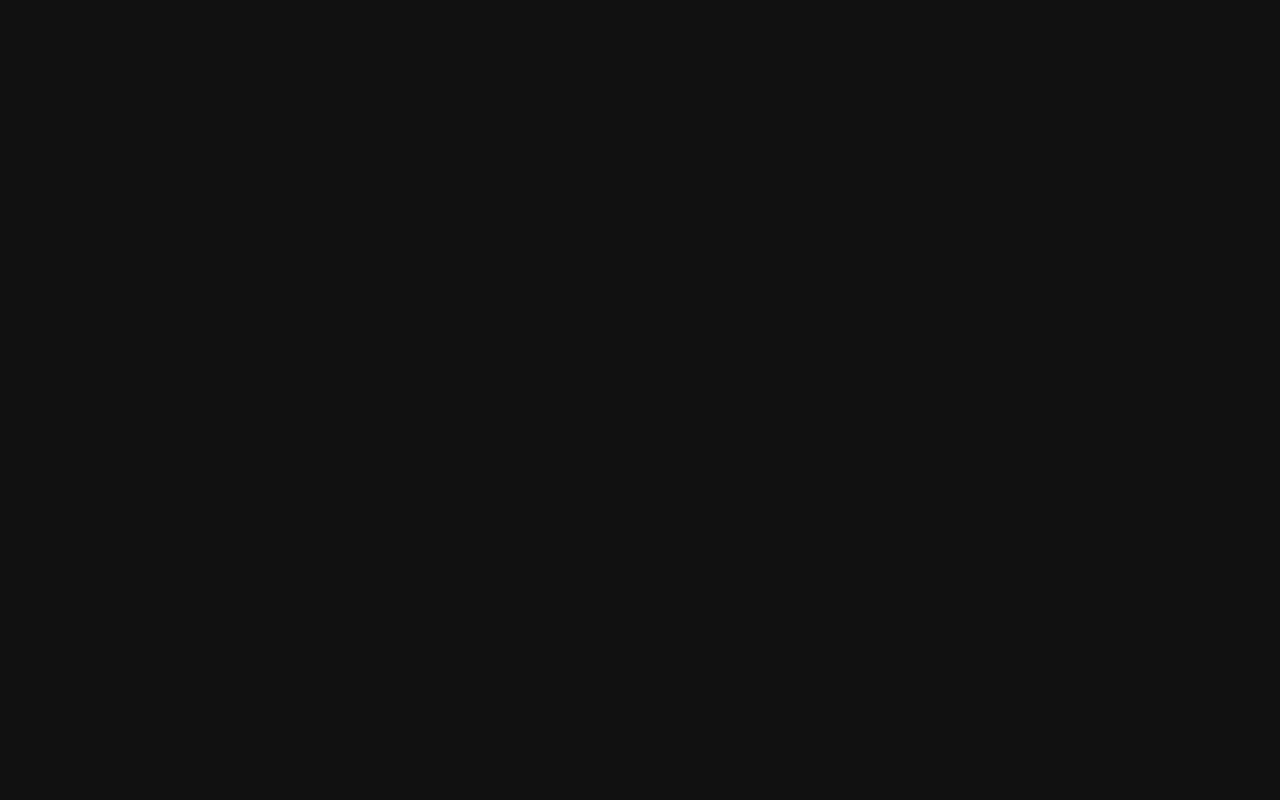
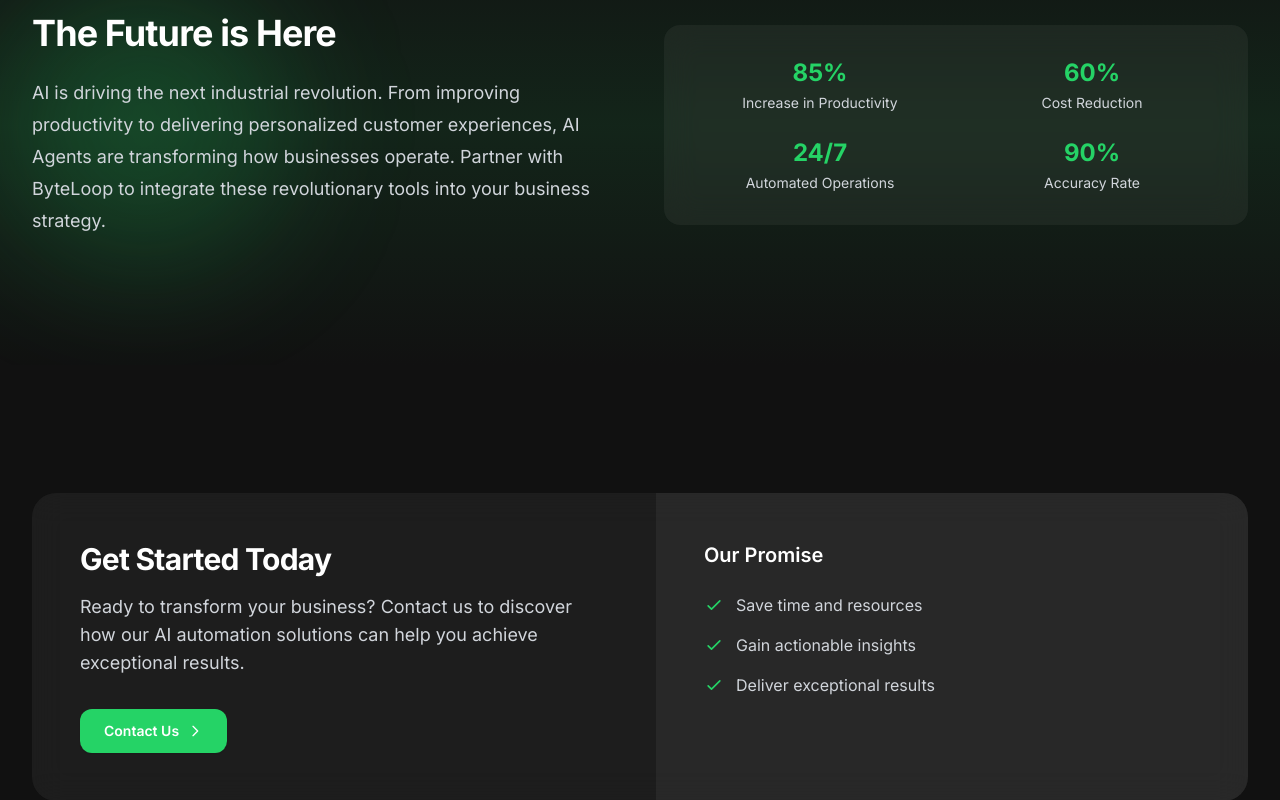
Before and after one commit to 10hith/ever-ready-frontend, a Next.js app: page / in a window 1280 px wide. Shown: the part 1740-2540 px from the top of the page. Before the commit the page ends 1746 px from the top, so only its background shows below. Built offline with nearby package versions, Linux system fonts and the light colour scheme.

Commit message:
added - Future is Here, Get Started Today sections

```diff
--- a/src/app/page.tsx
+++ b/src/app/page.tsx
@@ -67,6 +67,94 @@ export default function Home() {
           </dl>
         </div>
       </div>
+
+      {/* Future section */}
+      <div className="relative isolate overflow-hidden">
+        {/* Background gradient effect */}
+        <div className="absolute inset-0 -z-10 bg-gradient-to-b from-byteloop-dark via-byteloop-green/10 to-byteloop-dark" />
+
+        <div className="mx-auto max-w-7xl px-6 lg:px-8 py-24 sm:py-32">
+          <div className="grid grid-cols-1 lg:grid-cols-2 gap-12 items-center">
+            <div className="relative">
+              <div className="absolute -left-8 -top-8 w-72 h-72 bg-byteloop-green/20 rounded-full blur-3xl" />
+              <div className="relative">
+                <h2 className="text-3xl font-bold tracking-tight text-white sm:text-4xl mb-6">
+                  The Future is Here
+                </h2>
+                <p className="text-lg leading-8 text-gray-300">
+                  AI is driving the next industrial revolution. From improving productivity to delivering
+                  personalized customer experiences, AI Agents are transforming how businesses operate.
+                  Partner with ByteLoop to integrate these revolutionary tools into your business strategy.
+                </p>
+              </div>
+            </div>
+            <div className="relative group">
+              <div className="absolute inset-0 rounded-2xl bg-white/5 backdrop-blur-lg transform transition-all duration-300 group-hover:bg-white/10" />
+              <div className="relative p-8">
+                <div className="grid grid-cols-2 gap-6">
+                  {[
+                    { number: '85%', text: 'Increase in Productivity' },
+                    { number: '60%', text: 'Cost Reduction' },
+                    { number: '24/7', text: 'Automated Operations' },
+                    { number: '90%', text: 'Accuracy Rate' },
+                  ].map((stat) => (
+                    <div key={stat.text} className="text-center">
+                      <div className="text-2xl font-bold text-byteloop-green">{stat.number}</div>
+                      <div className="text-sm text-gray-300 mt-1">{stat.text}</div>
+                    </div>
+                  ))}
+                </div>
+              </div>
+            </div>
+          </div>
+        </div>
+      </div>
+
+      {/* Get Started section */}
+      <div className="relative">
+        <div className="mx-auto max-w-7xl px-6 lg:px-8 py-24 sm:py-32">
+          <div className="rounded-3xl bg-white/5 backdrop-blur-lg overflow-hidden">
+            <div className="grid grid-cols-1 lg:grid-cols-2 gap-8">
+              <div className="p-8 lg:p-12">
+                <h2 className="text-3xl font-bold tracking-tight text-white">
+                  Get Started Today
+                </h2>
+                <p className="mt-4 text-lg text-gray-300">
+                  Ready to transform your business? Contact us to discover how our AI automation solutions can help you achieve exceptional results.
+                </p>
+                <div className="mt-8">
+                  <a
+                    href="/contact"
+                    className="inline-flex items-center rounded-xl bg-byteloop-green px-6 py-3 text-sm font-semibold text-white shadow-sm hover:bg-opacity-80 transition-all"
+                  >
+                    Contact Us
+                    <svg className="ml-2 h-4 w-4" fill="none" viewBox="0 0 24 24" stroke="currentColor">
+                      <path strokeLinecap="round" strokeLinejoin="round" strokeWidth={2} d="M9 5l7 7-7 7" />
+                    </svg>
+                  </a>
+                </div>
+              </div>
+              <div className="bg-white/5 p-8 lg:p-12">
+                <h3 className="text-xl font-semibold text-white mb-6">Our Promise</h3>
+                <ul className="space-y-4">
+                  {[
+                    'Save time and resources',
+                    'Gain actionable insights',
+                    'Deliver exceptional results'
+                  ].map((benefit) => (
+                    <li key={benefit} className="flex items-center text-gray-300">
+                      <svg className="h-5 w-5 text-byteloop-green mr-3" fill="none" viewBox="0 0 24 24" stroke="currentColor">
+                        <path strokeLinecap="round" strokeLinejoin="round" strokeWidth={2} d="M5 13l4 4L19 7" />
+                      </svg>
+                      {benefit}
+                    </li>
+                  ))}
+                </ul>
+              </div>
+            </div>
+          </div>
+        </div>
+      </div>
     </div>
   )
 }
```
